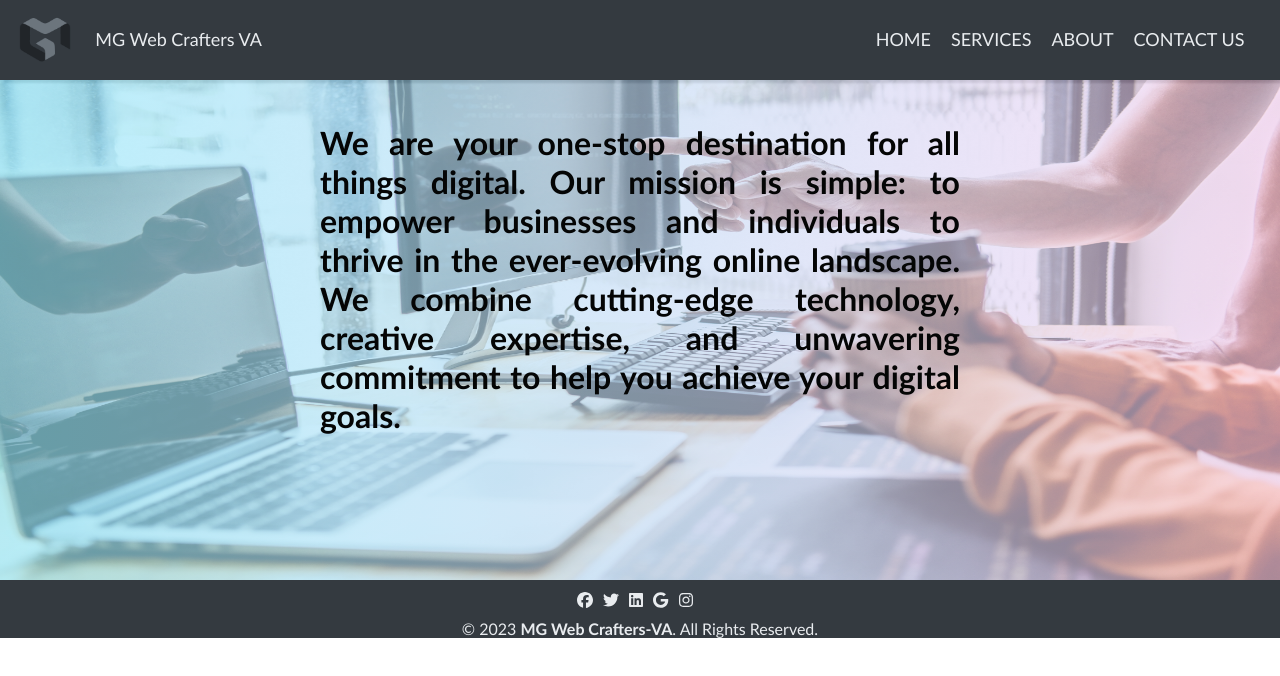
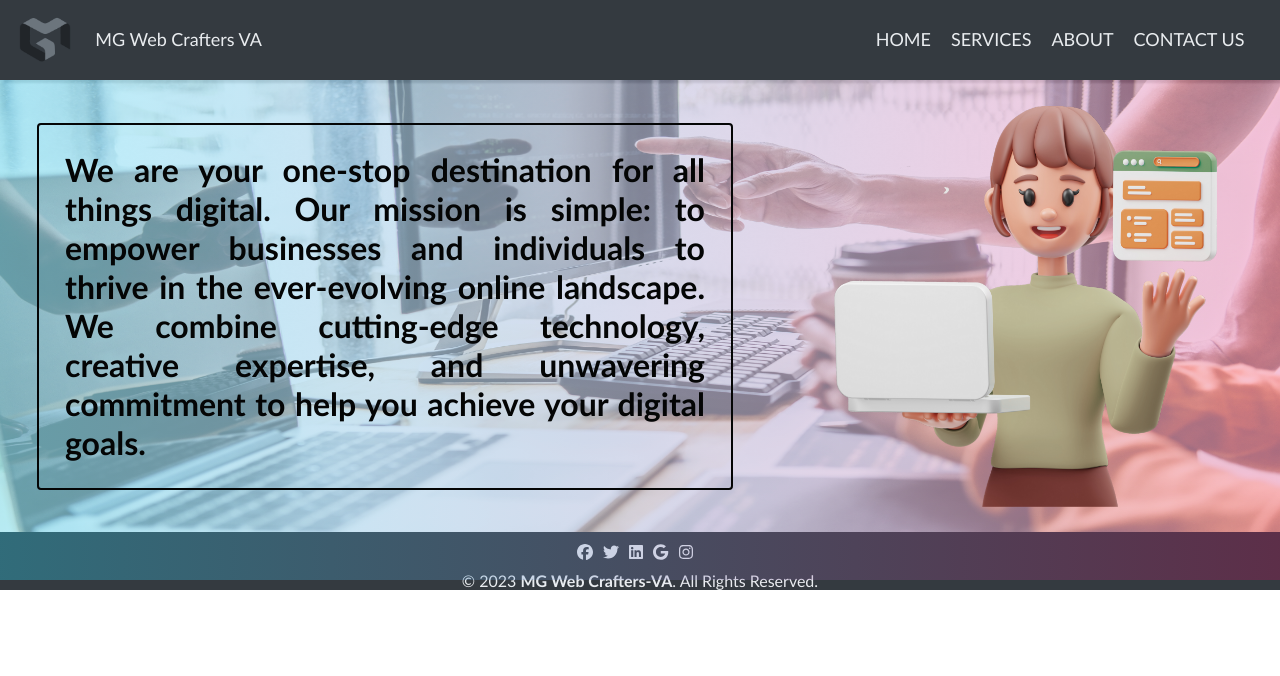
Before and after one commit to mikorecare/mg-web-crafters-landing-page, a React (Vite) app: page / in a window 1280 px wide. Shown: the top 676 px of the page. Built offline with nearby package versions, Linux system fonts and the light colour scheme.

Commit message:
FIX: sizing of pics

```diff
--- a/src/components/home-content/home-content.tsx
+++ b/src/components/home-content/home-content.tsx
@@ -1,14 +1,16 @@
 import '../../styles/home-content.css'
 import HomePic from '../../assets/home-content-main-pic.png'
+import MainPic from '../../assets/home-content-pic.png'
 const OurBrand = () => {
 
 const content ="We are your one-stop destination for all things digital. Our mission is simple: to empower businesses and individuals to thrive in the ever-evolving online landscape. We combine cutting-edge technology, creative expertise, and unwavering commitment to help you achieve your digital goals."
 
 return(
     <div className='our-brand'>
-        <img src={HomePic}/>
+        <img src={HomePic} className="background-pic"/>
         <div className='background-gradient-overlay'></div>
         <h4>{content}</h4>
+        <img src={MainPic} className="main-pic"/>
     </div>
 )
 
--- a/src/styles/footer.css
+++ b/src/styles/footer.css
@@ -7,7 +7,7 @@ footer{
     width:100%;
     background-color: var(--brand-color-darkgrey);
     text-align: center;
-    height:max-content;
+    height:100%;
     color: var(--brand-color-dirtywhite)
 }
 
--- a/src/styles/home-content.css
+++ b/src/styles/home-content.css
@@ -1,7 +1,7 @@
 @import '../styles/branding.css';
 
 .home-content{
-    height:100%;
+    height:max-content;
 }
 .our-brand{
     display: flex;
@@ -9,7 +9,7 @@
 }
 
 .our-brand .background-gradient-overlay{
-    background: linear-gradient(to right, rgba(41, 223, 255, 0.3),  rgba(252, 134, 232, 0.2));
+    background: linear-gradient(to right, rgba(41, 223, 255, 0.3),  rgba(255, 2, 108, 0.2));
     height:500px;
     position: absolute;
     width: 100%;
@@ -18,16 +18,27 @@
 
 .our-brand h4 {
     color: var(--brand-color-grey);
-    position: absolute;
+    padding: 2%;
+    position: relative;
     text-align: justify;
     font-size: xx-large;
     width:50%;
+    border: solid 2px;
+    border-radius: 4px;
     z-index: 2;
 }
-.our-brand img{
+
+.our-brand .main-pic{
+    padding: 2%;
+    position: relative;
+    width:30%;
+    z-index: 2;
+}
+
+.our-brand .background-pic{
     opacity: 0.6;
     height:500px;
-    position: relative;
+    position: absolute;
     width: 100%;
     z-index: 0;
 }
```
